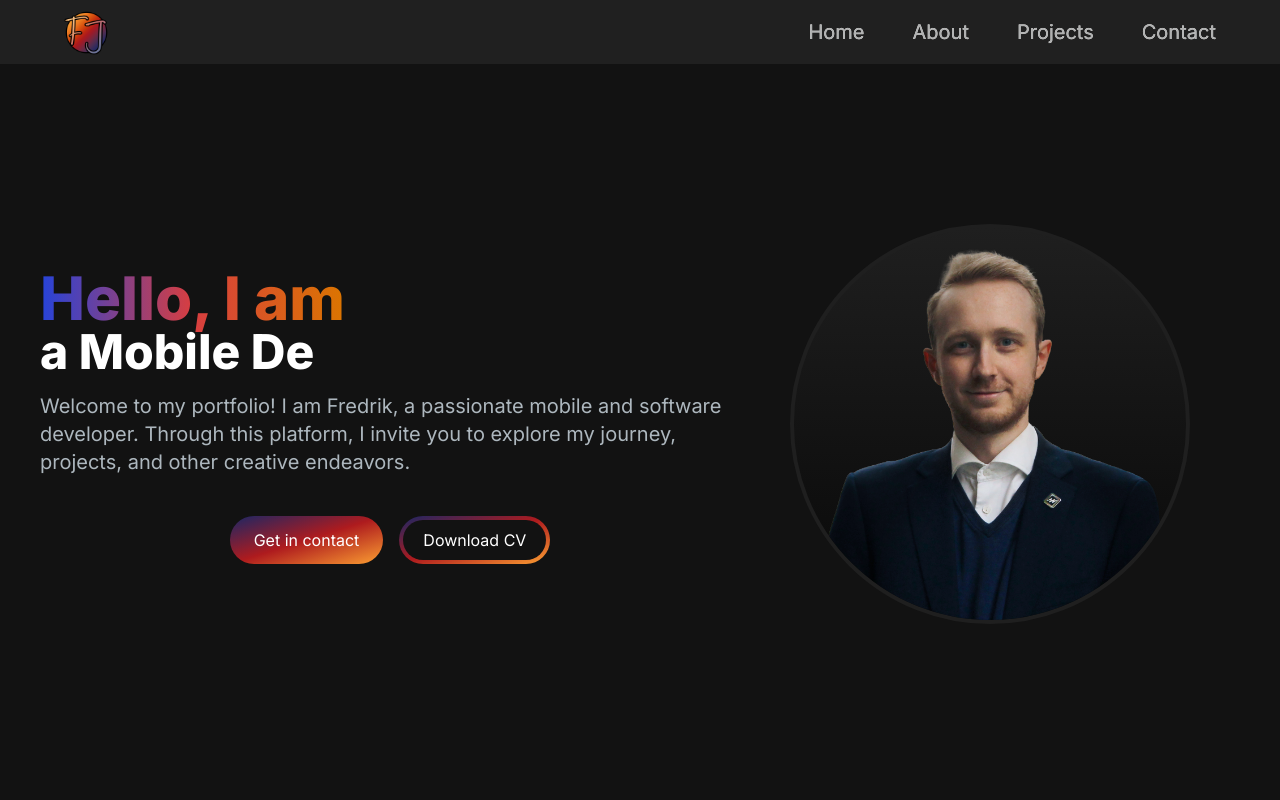
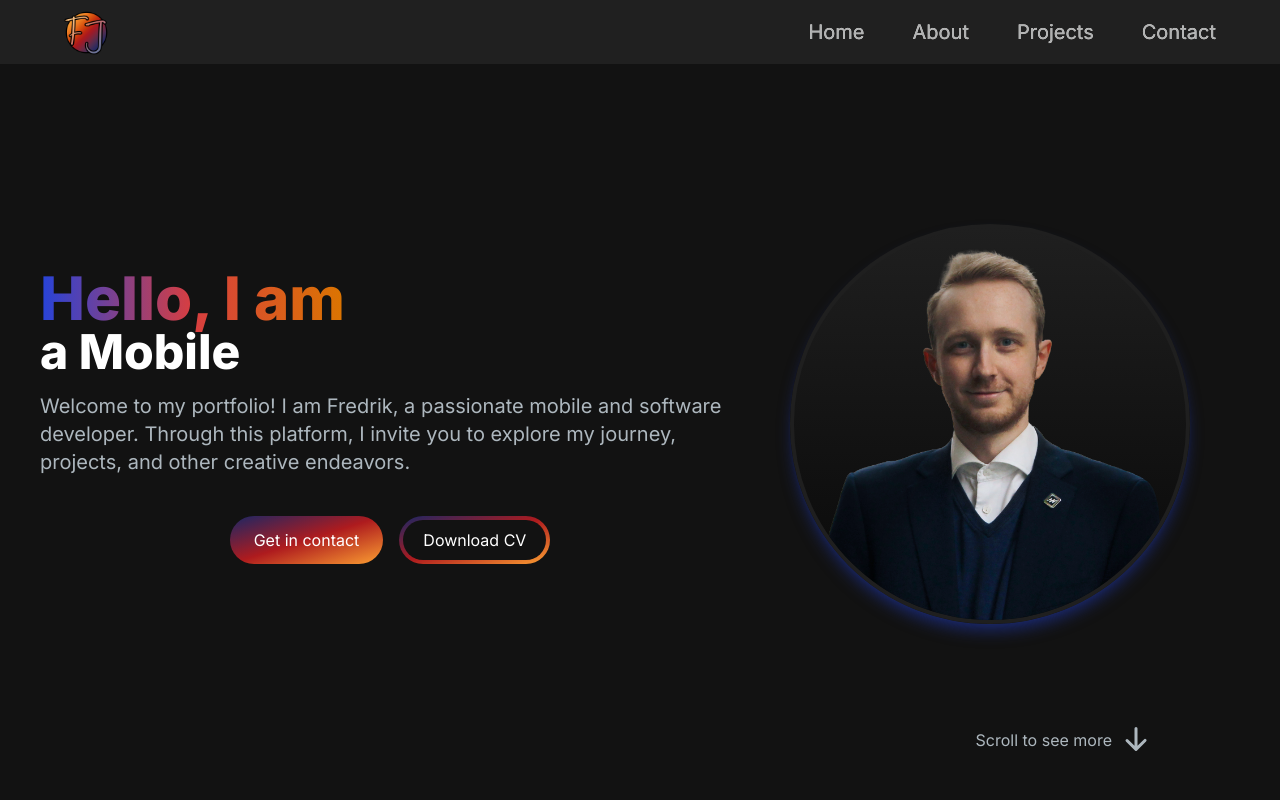
Before and after one commit to Jogfre/portfolio, a Next.js app: page / in a window 1280 px wide. Shown: the top 800 px of the page. Built offline with nearby package versions, Linux system fonts and the light colour scheme.

Commit message:
Improved landing page

```diff
--- a/public/projects/Photoshop/data.json
+++ b/public/projects/Photoshop/data.json
@@ -3,5 +3,5 @@
     "description": "A hobby of mine is to create interesting composits in Photoshop. They can be everything from funny jokes to epic posters.",
     "icons": ["photoshop"],
     "link": "https://drive.google.com/drive/folders/15t0sTDXKI5ScRQ8m0EQ3j818fZcfQRe3",
-    "button": "Google Drive"
+    "button": "View on Google Drive"
 }
--- a/src/app/Pages/HeroSection.jsx
+++ b/src/app/Pages/HeroSection.jsx
@@ -142,8 +142,8 @@ const HeroSection = ({scaleHook}) => {
                         </motion.button>
                     </div>
                 </div>
-                <motion.div variants={fadeAnimationVariants} initial={"initial_avatar"} animate={"animate_entry"} viewport={{once: "runOnce"}} className='lg:order-last lg:mb-0 mb-4 order-first col-span-5 place-self-center pt-4 lg:mt-0'>
-                    <div className='rounded-full bg-gradient-to-b from-[#1F1F1F] to-[#080808] xl:w-[400px] xl:h-[400px] sm:w-[300px] sm:h-[300px] w-[240px] h-[240px] border-4 border-[#1f1f1f] relative overflow-hidden'>
+                <motion.div variants={fadeAnimationVariants} initial={"initial_avatar"} animate={"animate_entry"} viewport={{once: "runOnce"}} className='lg:order-last lg:mb-0 mb-4 order-first col-span-5 place-self-center pt-4'>
+                    <div className='rounded-full shadow-lg shadow-[#1a2766] bg-gradient-to-b from-[#1F1F1F] to-[#080808] xl:w-[400px] xl:h-[400px] sm:w-[300px] sm:h-[300px] w-[240px] h-[240px] border-4 border-[#1f1f1f] relative overflow-hidden'>
                         <Image
                             src="/images/ProfilePhoto_Transparent.png"
                             alt="hero image"
--- a/src/app/components/NavBar.jsx
+++ b/src/app/components/NavBar.jsx
@@ -5,6 +5,7 @@ import { motion, useInView, AnimatePresence } from 'framer-motion'
 import Image from "next/image"
 import FloatingNavBar from './FloatingNavBar';
 import MenuButton from './MenuButton';
+import ScrollToDiscover from './ScrollToDiscover';
 
 
 const floatingNavBarAnimations = {
@@ -111,6 +112,7 @@ const NavBar = ({progressValue}) => {
           )}
         </AnimatePresence>
       </div>
+      <ScrollToDiscover isInView={isInView}/>
     </div>
   )
 }
--- a/src/app/components/ProjectCards/Project.jsx
+++ b/src/app/components/ProjectCards/Project.jsx
@@ -72,7 +72,7 @@ const Project = ({ projectName, index }) => {
         style={ {opacity: opacity, translateX: transform}}
         className={containerFormat}
         onClick={() => {scroller.scrollTo(`project_${index}`, {duration: 500, smooth: true, offset: -140})}}>
-          <div className='mx-5 flex-col md:pb-8 pb-12 mb-8 2xl:mb-0 items-center align-middle text-center justify-center'>
+          <div className='mx-5 flex-col pb-8 mb-4 2xl:mb-0 items-center align-middle text-center justify-center'>
             <h1 className='text-3xl mb:text-4xl'>{data.title}</h1>
             <p className='mt-4 2xl:max-w-2xl max-w-xl m-auto 2xl:text-lg text-sm'>{data.description}</p>
 
--- /dev/null
+++ b/src/app/components/ScrollToDiscover.jsx
@@ -0,0 +1,58 @@
+import React from 'react'
+import { motion } from "framer-motion"
+import { ArrowDownIcon } from "@heroicons/react/16/solid"
+import { scroller } from 'react-scroll'
+
+
+
+const ScrollToDiscover = ( {isInView} ) => {
+    const handeButtonClick = (e) => {
+        scroller.scrollTo("about", {duration: 1000, smooth: true, offset: -40})
+    }
+
+
+    return (
+    <motion.div
+        className='fixed lg:bottom-10 lg:right-32 bottom-5 lg:w-fit w-full flex justify-center'
+        animate ={isInView ?  "active" : "inActive"}
+        initial={"inActive"}
+        exit= {"inActive"}
+        variants={{
+          active: {
+            opacity: 1,
+            y: "0%",
+            filter: "blur(0px)",
+            transition: {duration: 0.6, delay: 2.5}
+          },
+          inActive: {
+            opacity: 0.,
+            y: "50%",
+            filter: "blur(8px)",
+            transition: {duration: 0.6}
+          },
+        }}
+    >
+        <div className='w-fit h-10 flex justify-center items-center cursor-pointer select-none sm:text-base sm:gap-2 gap-1 text-sm' onClick={() => handeButtonClick()}>
+            <p className='text-[#ADB7BE]'>
+                Scroll to see more
+            </p>
+
+            <motion.div
+                className='sm:h-8 sm:w-8 h-5 w-5'
+                animate= {{
+                    y: ["10%", "-10%", "10%"]
+                }}
+                transition={{
+                    duration: 2,
+                    ease: "linear",
+                    repeat: Infinity,
+                }}
+            >
+                <ArrowDownIcon className='text-[#ADB7BE]'/>
+            </motion.div>
+        </div>
+    </motion.div>
+  )
+}
+
+export default ScrollToDiscover
--- a/src/app/page.js
+++ b/src/app/page.js
@@ -6,6 +6,7 @@ import HeroSection from "./Pages/HeroSection";
 import ProjectSection from "./Pages/ProjectSection";
 import NavBar from "./components/NavBar";
 import { useEffect, useRef, useState } from "react";
+import ScrollToDiscover from "./components/ScrollToDiscover";
 
 
 
@@ -53,7 +54,7 @@ export default function Home() {
   return (
     <main name="home" className="flex min-h-screen flex-col bg-[#121212] overflow-hidden">
       <NavBar progressValue={totalScale}/>
-        <div className="container mx-auto  mt-2 lg:mt-24 pt-12 px-3 md:px-10">
+        <div className="container mx-auto  mt-2 lg:mt-24 lg:pt-12 pt-2 px-3 md:px-10">
           <HeroSection scaleHook={setHeroScale}/>
           <AboutSection scaleHook={setAboutScale}/>
           <ProjectSection scaleHook={setProjectScale}/>
```
